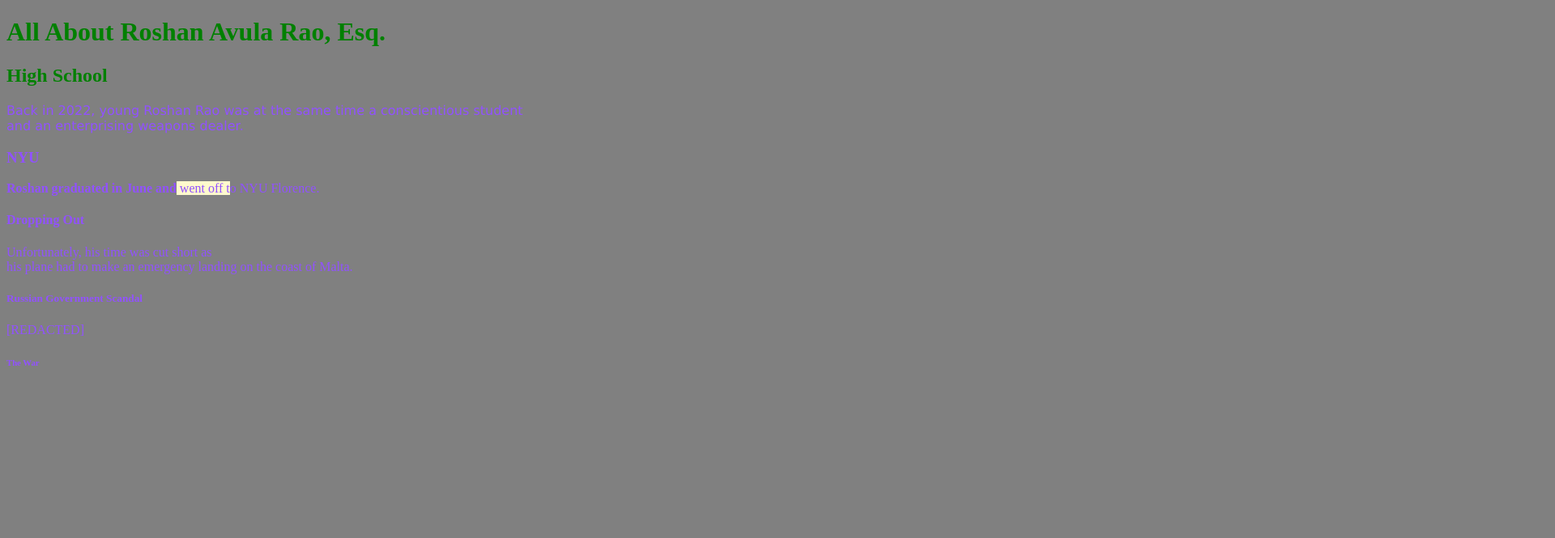
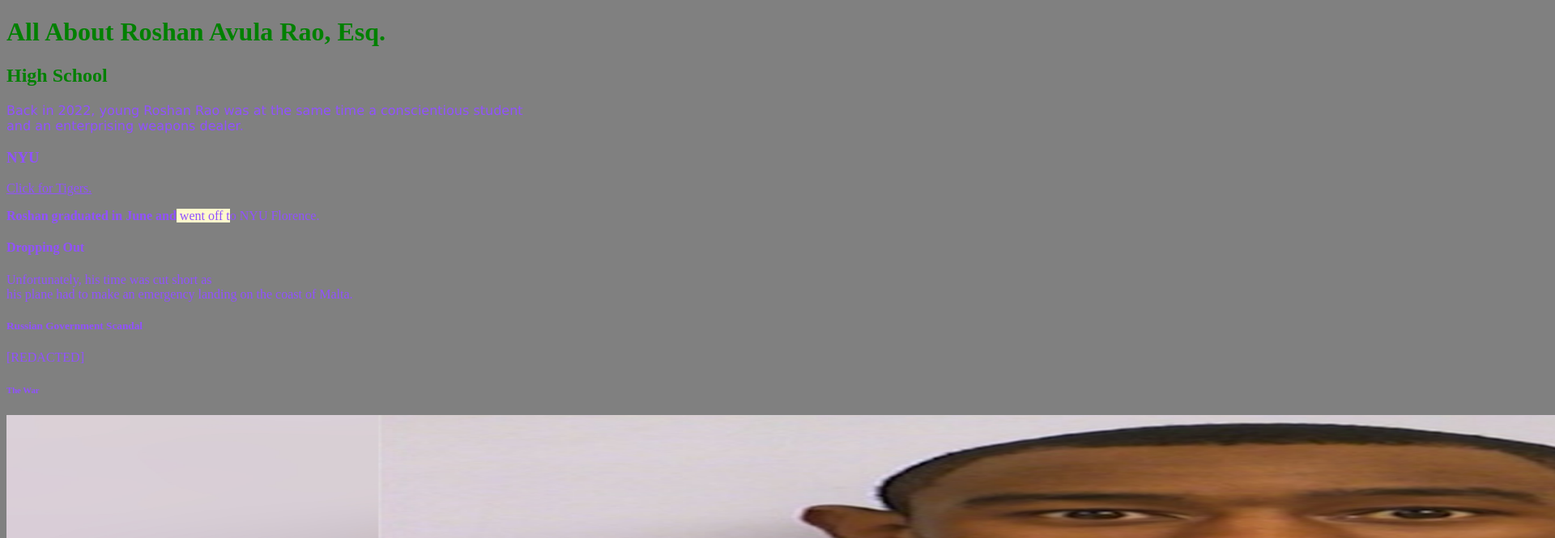
Before and after one commit to roshanarao/MyFirstWebsite, a plain HTML site: page index.html in a window 1280 px wide. Shown: the top 665 px of the page at 81% size, 1920 px wide, since content can reach past the window. Drawn offline with Linux system fonts and the light colour scheme; files whose address does not match are found by name.

Commit message:
update these two things

```diff
--- a/index.html
+++ b/index.html
@@ -11,22 +11,20 @@
         <h2 class="Major-Heading Subject">High School</h2>
         <p style="font-family:verdana"><span>Back in 2022, young Roshan Rao was at the same time a conscientious student<br>and an enterprising weapons dealer.</p>
         <h3>NYU</h3>
+        <a href = 'https://en.wikipedia.org/wiki/Tiger'>Click for Tigers.</a>
         <p><span id='bio-intro'><strong>Roshan graduated in June and</strong> went off t</span>o NYU Florence.</p>
-        <h4 class="Le-Funni">Dropping Out</h4>
+        <h4 class="Le- Funni">Dropping Out</h4>
         <p>Unfortunately, his time was cut short as<br>his plane had to make an emergency landing on the coast of Malta.</p>
         <h5>Russian Government Scandal</h5>
-        <p> [REDACTED]</p>
+        <p class="Example"> [REDACTED]</p>
         <h6>The War</h6>
         <div id='tylre'>
 
         </div>
-        <marquee direction="right", scrollamount="75", height="2000", width="2000">
-        <marquee direction="down", scrollamount="75">
+
         <a href = 'https://www.youtube.com/watch?v=ll6oGzwao6A&loop=1'>
             <img src="C:\Users\rrao\github\MyFirstWebsite\tylr.jpg" width="3000" height="300">
         </a>
-        </marquee>
-        </marquee>
         <h7>Columbia Graduate School</h7>
         </div>
 
--- a/style.css
+++ b/style.css
@@ -18,3 +18,8 @@ h1{
 p.Le-Funni{
     font-family:-apple-system, BlinkMacSystemFont, 'Segoe UI', Roboto, Oxygen, Ubuntu, Cantarell, 'Open Sans', 'Helvetica Neue', sans-serif
 }
+
+
+:hover {
+    background-image: "./tylr.jpg";
+}
```
